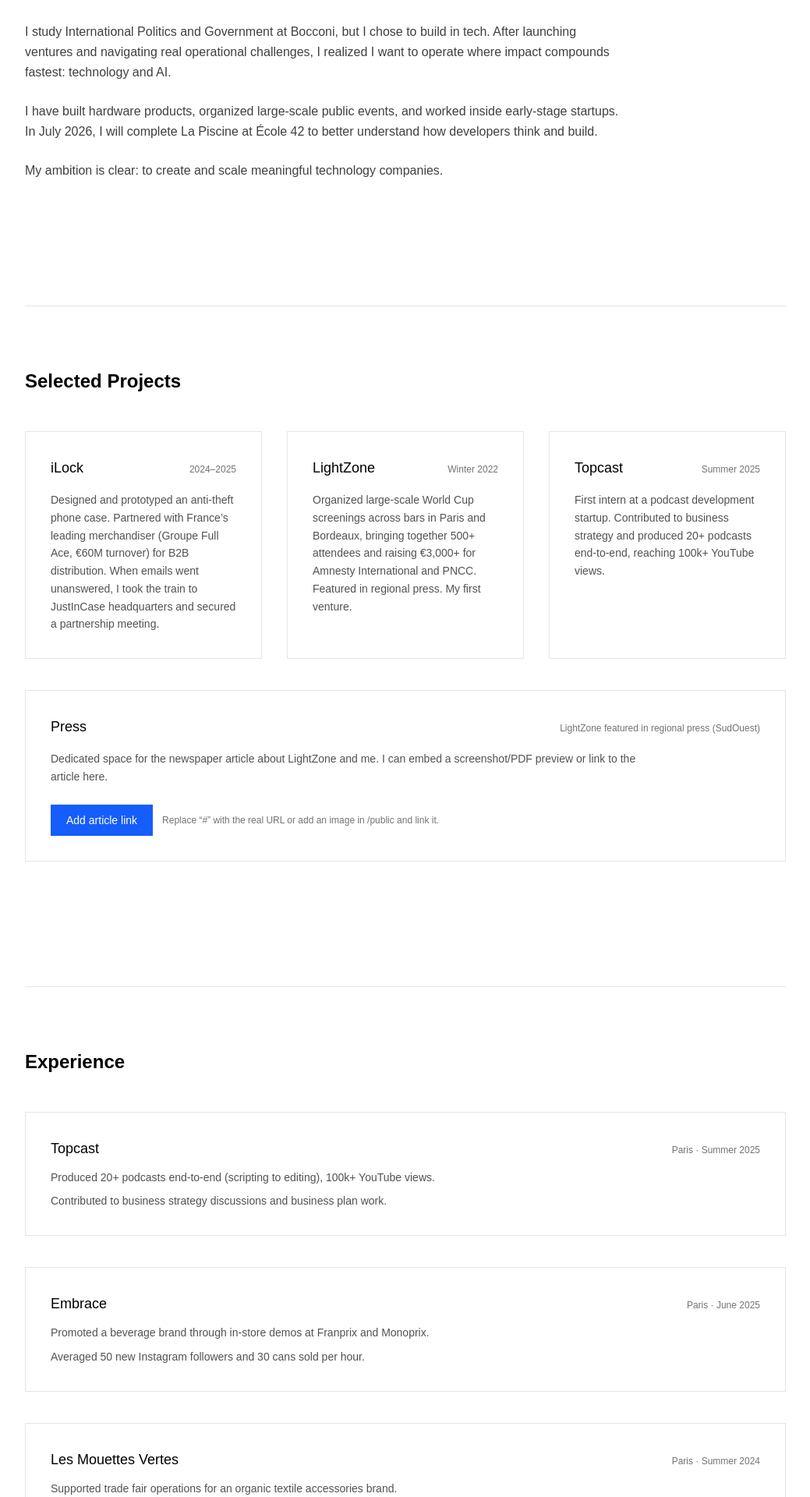
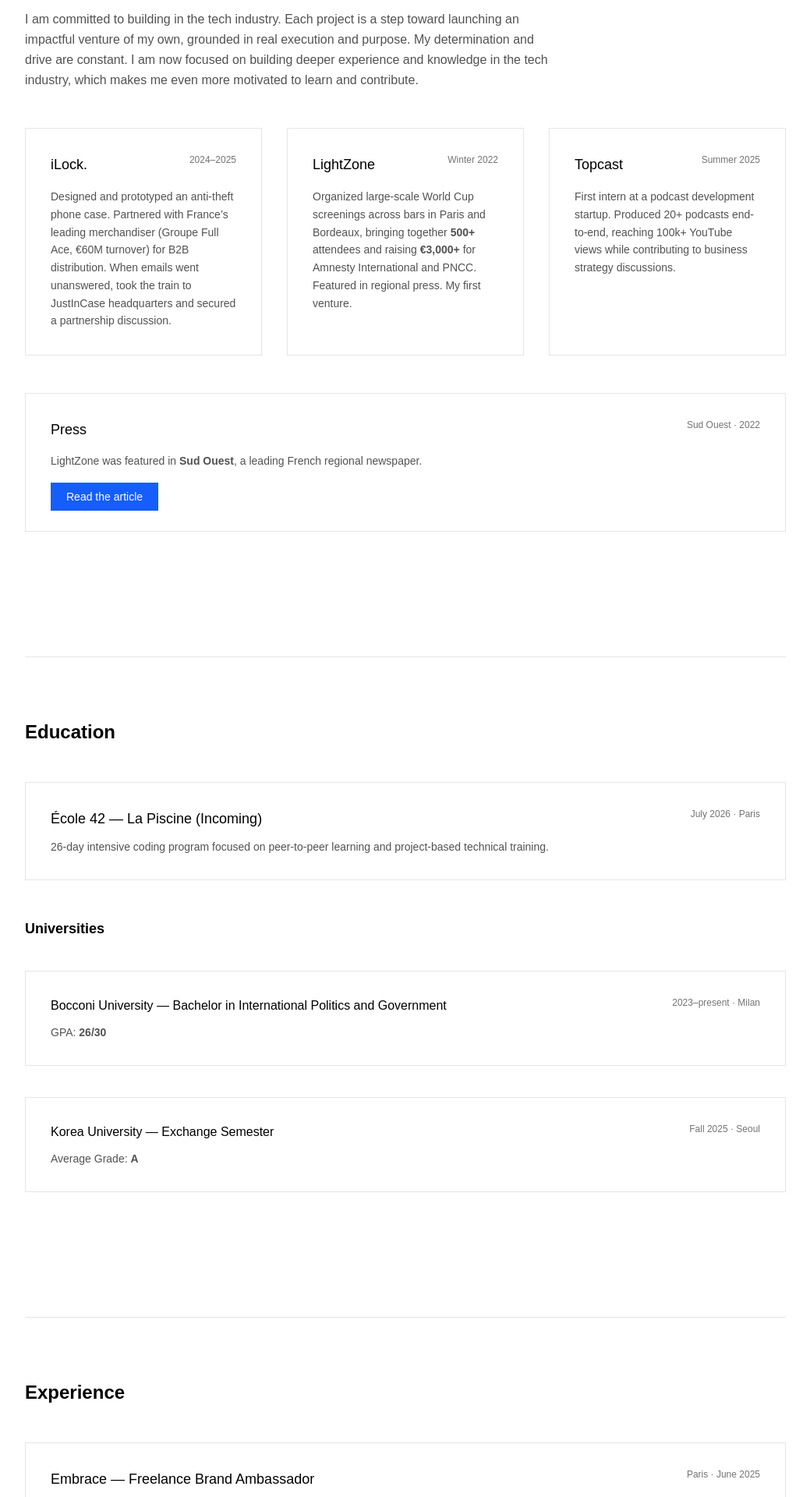
Before and after one commit to maximeromatet/maxime-site, a Next.js app: page / in a window 1280 px wide. Shown: the part 820-2740 px from the top of the page at 78% size, without its empty margins (120-1159 px from the left). Built offline with nearby package versions, Linux system fonts and the light colour scheme.

Commit message:
enable smooth scroll and top anchor

```diff
--- a/app/page.tsx
+++ b/app/page.tsx
@@ -4,6 +4,7 @@
   return (
     <main className="min-h-screen bg-white text-black">
       <div className="max-w-5xl mx-auto px-6 py-32">
+
         {/* HERO */}
         <section className="mb-40">
           <h1 className="text-6xl md:text-7xl font-semibold tracking-tight leading-tight mb-8">
@@ -32,97 +33,112 @@
           </div>
         </section>
 
-        {/* ABOUT */}
+        {/* SELECTED PROJECTS */}
         <section className="mb-40 border-t border-neutral-200 pt-20">
-          <h2 className="text-2xl font-semibold mb-10">About</h2>
+          <h2 className="text-2xl font-semibold mb-6">Entrepreneurship</h2>
 
-          <div className="max-w-3xl space-y-6 text-neutral-700 leading-relaxed">
-            <p>
-              I study International Politics and Government at Bocconi, but I chose
-              to build in tech. After launching ventures and navigating real operational
-              challenges, I realized I want to operate where impact compounds fastest:
-              technology and AI.
-            </p>
-
-            <p>
-              I have built hardware products, organized large-scale public events,
-              and worked inside early-stage startups. In July 2026, I will complete
-              La Piscine at École 42 to better understand how developers think and build.
-            </p>
-
-            <p>
-              My ambition is clear: to create and scale meaningful technology companies.
-            </p>
-          </div>
-        </section>
-
-        {/* HIGHLIGHTS */}
-        <section className="mb-40 border-t border-neutral-200 pt-20">
-          <h2 className="text-2xl font-semibold mb-12">Selected Projects</h2>
+          <p className="text-neutral-600 max-w-2xl mb-12 leading-relaxed">
+            I am committed to building in the tech industry. Each project is a step toward launching an impactful venture of my own, grounded in real execution and purpose. My determination and drive are constant. I am now focused on building deeper experience and knowledge in the tech industry, which makes me even more motivated to learn and contribute.
+          </p>
 
           <div className="grid gap-8 md:grid-cols-3">
+
             <div className="border border-neutral-200 p-8 hover:border-blue-600 transition">
-              <div className="flex items-baseline justify-between gap-4 mb-4">
-                <h3 className="text-lg font-medium">iLock</h3>
+              <div className="flex justify-between mb-4">
+                <h3 className="text-lg font-medium">iLock.</h3>
                 <span className="text-xs text-neutral-500">2024–2025</span>
               </div>
               <p className="text-sm text-neutral-600 leading-relaxed">
-                Designed and prototyped an anti-theft phone case. Partnered with France’s
-                leading merchandiser (Groupe Full Ace, €60M turnover) for B2B distribution.
-                When emails went unanswered, I took the train to JustInCase headquarters
-                and secured a partnership meeting.
+                Designed and prototyped an anti-theft phone case. Partnered with France’s leading merchandiser (Groupe Full Ace, €60M turnover) for B2B distribution. When emails went unanswered, took the train to JustInCase headquarters and secured a partnership discussion.
               </p>
             </div>
 
             <div className="border border-neutral-200 p-8 hover:border-blue-600 transition">
-              <div className="flex items-baseline justify-between gap-4 mb-4">
+              <div className="flex justify-between mb-4">
                 <h3 className="text-lg font-medium">LightZone</h3>
                 <span className="text-xs text-neutral-500">Winter 2022</span>
               </div>
               <p className="text-sm text-neutral-600 leading-relaxed">
-                Organized large-scale World Cup screenings across bars in Paris and Bordeaux,
-                bringing together 500+ attendees and raising €3,000+ for Amnesty International
-                and PNCC. Featured in regional press. My first venture.
+                Organized large-scale World Cup screenings across bars in Paris and Bordeaux, bringing together <span className="font-semibold">500+</span> attendees and raising <span className="font-semibold">€3,000+</span> for Amnesty International and PNCC. Featured in regional press. My first venture.
               </p>
             </div>
 
             <div className="border border-neutral-200 p-8 hover:border-blue-600 transition">
-              <div className="flex items-baseline justify-between gap-4 mb-4">
+              <div className="flex justify-between mb-4">
                 <h3 className="text-lg font-medium">Topcast</h3>
                 <span className="text-xs text-neutral-500">Summer 2025</span>
               </div>
               <p className="text-sm text-neutral-600 leading-relaxed">
-                First intern at a podcast development startup. Contributed to business strategy
-                and produced 20+ podcasts end-to-end, reaching 100k+ YouTube views.
+                First intern at a podcast development startup. Produced 20+ podcasts end-to-end, reaching 100k+ YouTube views while contributing to business strategy discussions.
               </p>
             </div>
+
           </div>
 
           {/* PRESS */}
-          <div className="mt-10 border border-neutral-200 p-8">
-            <div className="flex flex-wrap items-baseline justify-between gap-6 mb-4">
+          <div className="mt-12 border border-neutral-200 p-8 hover:border-blue-600 transition">
+            <div className="flex justify-between mb-4">
               <h3 className="text-lg font-medium">Press</h3>
-              <span className="text-xs text-neutral-500">
-                LightZone featured in regional press (SudOuest)
-              </span>
+              <span className="text-xs text-neutral-500">Sud Ouest · 2022</span>
             </div>
 
-            <p className="text-sm text-neutral-600 leading-relaxed max-w-3xl">
-              Dedicated space for the newspaper article about LightZone and me. I can embed a
-              screenshot/PDF preview or link to the article here.
+            <p className="text-sm text-neutral-600 mb-6">
+              LightZone was featured in <span className="font-semibold">Sud Ouest</span>, a leading French regional newspaper.
             </p>
 
-            <div className="mt-6 flex flex-wrap gap-3">
-              <a
-                href="#"
-                className="bg-blue-600 text-white px-5 py-2.5 text-sm font-medium hover:bg-blue-700 transition"
-              >
-                Add article link
-              </a>
-              <span className="text-xs text-neutral-500 self-center">
-                Replace “#” with the real URL or add an image in /public and link it.
-              </span>
+            <a
+              href="https://www.sudouest.fr/gironde/bordeaux/coupe-du-monde-2022-a-bordeaux-un-lyceen-organise-une-collecte-de-fonds-pendant-les-matches-des-bleus-13138961.php"
+              target="_blank"
+              rel="noopener noreferrer"
+              className="bg-blue-600 text-white px-5 py-2.5 text-sm font-medium hover:bg-blue-700 transition"
+            >
+              Read the article
+            </a>
+          </div>
+        </section>
+
+        {/* EDUCATION */}
+        <section className="mb-40 border-t border-neutral-200 pt-20">
+          <h2 className="text-2xl font-semibold mb-12">Education</h2>
+
+          <div className="space-y-10">
+
+            <div className="border border-neutral-200 p-8 hover:border-blue-600 transition">
+              <div className="flex justify-between mb-3">
+                <h3 className="text-lg font-medium">École 42 — La Piscine (Incoming)</h3>
+                <span className="text-xs text-neutral-500">July 2026 · Paris</span>
+              </div>
+              <p className="text-sm text-neutral-600">
+                26-day intensive coding program focused on peer-to-peer learning and project-based technical training.
+              </p>
             </div>
+
+            <h3 className="text-lg font-semibold mt-12">Universities</h3>
+
+            <div className="border border-neutral-200 p-8 hover:border-blue-600 transition">
+              <div className="flex justify-between mb-3">
+                <h4 className="text-base font-medium">
+                  Bocconi University — Bachelor in International Politics and Government
+                </h4>
+                <span className="text-xs text-neutral-500">2023–present · Milan</span>
+              </div>
+              <p className="text-sm text-neutral-600">
+                GPA: <span className="font-semibold">26/30</span>
+              </p>
+            </div>
+
+            <div className="border border-neutral-200 p-8 hover:border-blue-600 transition">
+              <div className="flex justify-between mb-3">
+                <h4 className="text-base font-medium">
+                  Korea University — Exchange Semester
+                </h4>
+                <span className="text-xs text-neutral-500">Fall 2025 · Seoul</span>
+              </div>
+              <p className="text-sm text-neutral-600">
+                Average Grade: <span className="font-semibold">A</span>
+              </p>
+            </div>
+
           </div>
         </section>
 
@@ -130,169 +146,120 @@
         <section className="mb-40 border-t border-neutral-200 pt-20">
           <h2 className="text-2xl font-semibold mb-12">Experience</h2>
 
-          <div className="space-y-10">
-            <div className="border border-neutral-200 p-8">
-              <div className="flex flex-wrap items-baseline justify-between gap-6 mb-3">
-                <h3 className="text-lg font-medium">Topcast</h3>
-                <span className="text-xs text-neutral-500">Paris · Summer 2025</span>
-              </div>
-              <ul className="text-sm text-neutral-600 leading-relaxed space-y-2">
-                <li>Produced 20+ podcasts end-to-end (scripting to editing), 100k+ YouTube views.</li>
-                <li>Contributed to business strategy discussions and business plan work.</li>
-              </ul>
-            </div>
+          <div className="space-y-8">
 
             <div className="border border-neutral-200 p-8">
-              <div className="flex flex-wrap items-baseline justify-between gap-6 mb-3">
-                <h3 className="text-lg font-medium">Embrace</h3>
+              <div className="flex justify-between mb-3">
+                <h3 className="text-lg font-medium">Embrace — Freelance Brand Ambassador</h3>
                 <span className="text-xs text-neutral-500">Paris · June 2025</span>
               </div>
-              <ul className="text-sm text-neutral-600 leading-relaxed space-y-2">
-                <li>Promoted a beverage brand through in-store demos at Franprix and Monoprix.</li>
+              <ul className="text-sm text-neutral-600 space-y-2">
+                <li>Promoted beverage brand through in-store demonstrations at Franprix and Monoprix.</li>
                 <li>Averaged 50 new Instagram followers and 30 cans sold per hour.</li>
               </ul>
             </div>
 
             <div className="border border-neutral-200 p-8">
-              <div className="flex flex-wrap items-baseline justify-between gap-6 mb-3">
-                <h3 className="text-lg font-medium">Les Mouettes Vertes</h3>
+              <div className="flex justify-between mb-3">
+                <h3 className="text-lg font-medium">Les Mouettes Vertes — Intern</h3>
                 <span className="text-xs text-neutral-500">Paris · Summer 2024</span>
               </div>
-              <ul className="text-sm text-neutral-600 leading-relaxed space-y-2">
-                <li>Supported trade fair operations for an organic textile accessories brand.</li>
-                <li>Contributed to a website rebuild, driving hundreds of new daily visitors post-launch.</li>
+              <ul className="text-sm text-neutral-600 space-y-2">
+                <li>Participated in trade fair operations for organic textile accessories brand.</li>
+                <li>Contributed to website rebuild, driving hundreds of new daily visitors post-launch.</li>
               </ul>
             </div>
 
             <div className="border border-neutral-200 p-8">
-              <div className="flex flex-wrap items-baseline justify-between gap-6 mb-3">
-                <h3 className="text-lg font-medium">Ragazzi da Peppone</h3>
+              <div className="flex justify-between mb-3">
+                <h3 className="text-lg font-medium">Ragazzi da Peppone — Team Member</h3>
                 <span className="text-xs text-neutral-500">Bordeaux · Summer 2023</span>
               </div>
-              <ul className="text-sm text-neutral-600 leading-relaxed space-y-2">
+              <ul className="text-sm text-neutral-600 space-y-2">
                 <li>Supported kitchen operations in a fast-paced Italian restaurant.</li>
-                <li>Managed 8 tables per service, exceeding the manager’s target of 5.</li>
+                <li>Managed 8 tables per service, exceeding manager's target of 5.</li>
               </ul>
             </div>
+
           </div>
         </section>
 
-        {/* EDUCATION + ACTIVITIES + SKILLS */}
-        <section className="border-t border-neutral-200 pt-20">
-          <div className="grid gap-10 md:grid-cols-3">
-            {/* EDUCATION */}
-            <div>
-              <h2 className="text-2xl font-semibold mb-8">Education</h2>
-              <div className="space-y-6 text-sm text-neutral-700">
-                <div className="border border-neutral-200 p-6">
-                  <div className="font-medium">Bocconi University</div>
-                  <div className="text-neutral-600">
-                    Bachelor in International Politics and Government · 2023–present
-                  </div>
-                  <div className="text-neutral-600">GPA: 26/30</div>
-                </div>
+        {/* ACTIVITIES */}
+        <section className="mb-40 border-t border-neutral-200 pt-20">
+          <h2 className="text-2xl font-semibold mb-12">Activities</h2>
 
-                <div className="border border-neutral-200 p-6">
-                  <div className="font-medium">Korea University</div>
-                  <div className="text-neutral-600">Exchange Semester · Fall 2025</div>
-                  <div className="text-neutral-600">Avg. Grade: A</div>
-                </div>
+          <div className="space-y-8 text-sm text-neutral-700">
 
-                <div className="border border-neutral-200 p-6">
-                  <div className="font-medium">École 42</div>
-                  <div className="text-neutral-600">
-                    La Piscine (26-day intensive) · July 2026
-                  </div>
-                </div>
+            <div className="border border-neutral-200 p-8">
+              <div className="font-semibold text-neutral-900 mb-2">
+                La Maraude du Cœur & Pane Quotidiano
               </div>
+              Volunteer · 2020–present
             </div>
 
-            {/* ACTIVITIES */}
-            <div>
-              <h2 className="text-2xl font-semibold mb-8">Activities</h2>
-              <div className="space-y-6 text-sm text-neutral-700">
-                <div className="border border-neutral-200 p-6">
-                  <div className="font-medium">La Maraude du Cœur & Pane Quotidiano</div>
-                  <div className="text-neutral-600">Volunteer · 2020–present</div>
-                  <div className="text-neutral-600">
-                    Weekly food and essentials distribution to low-income communities.
-                  </div>
-                </div>
-
-                <div className="border border-neutral-200 p-6">
-                  <div className="font-medium">Entrepreneurship Club (Bocconi)</div>
-                  <div className="text-neutral-600">Events team · 2023–present</div>
-                  <div className="text-neutral-600">
-                    Organized events and webinars, secured guest speakers each semester.
-                  </div>
-                </div>
-
-                <div className="border border-neutral-200 p-6">
-                  <div className="font-medium">Bocconi French Society & SpiMilano</div>
-                  <div className="text-neutral-600">Corporate team · 2023–present</div>
-                  <div className="text-neutral-600">
-                    Partnerships and sponsor relations.
-                  </div>
-                </div>
+            <div className="border border-neutral-200 p-8">
+              <div className="font-semibold text-neutral-900 mb-2">
+                Entrepreneurship Club (Bocconi)
               </div>
+              Events team · 2023–present
             </div>
 
-            {/* SKILLS */}
+            <div className="border border-neutral-200 p-8">
+              <div className="font-semibold text-neutral-900 mb-2">
+                Bocconi French Society & SpiMilano
+              </div>
+              Corporate team · 2023–present
+            </div>
+
+          </div>
+        </section>
+
+        {/* SKILLS */}
+        <section className="border-t border-neutral-200 pt-20">
+          <h2 className="text-2xl font-semibold mb-12">Skills</h2>
+
+          <div className="border border-neutral-200 p-8 text-sm text-neutral-700 space-y-6">
+
             <div>
-              <h2 className="text-2xl font-semibold mb-8">Skills</h2>
-              <div className="border border-neutral-200 p-6 text-sm text-neutral-700 space-y-4">
-                <div>
-                  <div className="font-medium mb-2">Languages</div>
-                  <div className="text-neutral-600">
-                    French (native), English (fluent), Italian (conversational)
-                  </div>
-                </div>
+              <div className="font-semibold text-neutral-900 mb-2">Languages</div>
+              French (native), English (fluent), Italian (conversational)
+            </div>
 
-                <div>
-                  <div className="font-medium mb-2">Tools</div>
-                  <div className="text-neutral-600">
-                    Microsoft 365, Descript (video editing), n8n (automation workflows)
-                  </div>
-                </div>
+            <div>
+              <div className="font-semibold text-neutral-900 mb-2">Tools</div>
+              Microsoft 365, Descript (video editing), n8n (automation workflows)
+            </div>
 
-                <div>
-                  <div className="font-medium mb-2">Interests</div>
-                  <div className="text-neutral-600">
-                    Tennis, running (sub 3h45 marathon goal), DJ (weekly in Milan clubs)
-                  </div>
-                </div>
+            <div>
+              <div className="font-semibold text-neutral-900 mb-2">Interests</div>
+              Tennis, running (sub-3h45 marathon goal), DJ (weekly in Milan clubs)
+            </div>
 
-                <div className="pt-2">
-                  <Link
-                    href="/contact"
-                    className="inline-block bg-blue-600 text-white px-5 py-2.5 text-sm font-medium hover:bg-blue-700 transition"
-                  >
-                    Reach me on WhatsApp
-                  </Link>
-                </div>
-              </div>
+          </div>
+
+          {/* FINAL CTA */}
+          <div className="mt-20 border-t border-neutral-200 pt-12">
+            <p className="text-lg text-neutral-800 leading-relaxed max-w-3xl">
+              If my profile resonates, I would be glad to connect and discuss how I can contribute.
+            </p>
+
+            <div className="mt-6 text-sm text-neutral-600">
+              <a className="underline" href="mailto:maximeromatet@gmail.com">
+                maximeromatet@gmail.com
+              </a>{" "}
+              ·{" "}
+              <a className="underline" href="https://wa.me/33769187016">
+                +33 7 69 18 70 16 (WhatsApp)
+              </a>{" "}
+              ·{" "}
+              <a className="underline" href="https://linkedin.com/in/maximeromatet">
+                LinkedIn
+              </a>
             </div>
           </div>
 
-          {/* FOOTER */}
-          <footer className="mt-20 border-t border-neutral-200 pt-10 text-sm text-neutral-500">
-            <div className="flex flex-wrap items-center justify-between gap-4">
-              <div>
-                <div className="text-neutral-700 font-medium">Maxime Romatet</div>
-                <div>maximeromatet@gmail.com</div>
-              </div>
+        </section>
 
-              <div className="flex gap-6">
-                <a className="underline" href="https://linkedin.com/in/maximeromatet">
-                  LinkedIn
-                </a>
-                <a className="underline" href="https://wa.me/33769187016">
-                  WhatsApp
-                </a>
-              </div>
-            </div>
-          </footer>
-        </section>
       </div>
     </main>
   );
--- a/app/projects/page.tsx
+++ /dev/null
@@ -1,23 +0,0 @@
-export default function ProjectsPage() {
-    return (
-      <main className="min-h-screen bg-white text-black">
-        <div className="max-w-5xl mx-auto px-6 py-32">
-          <h1 className="text-4xl md:text-5xl font-semibold tracking-tight mb-12">
-            Projects
-          </h1>
-
-          <p className="text-lg text-neutral-700 max-w-2xl leading-relaxed mb-10">
-            If you made it here, you probably want to know more.
-            I would be glad to speak ;)
-          </p>
-
-          <a
-            href="https://wa.me/33769187016"
-            className="border border-black px-6 py-3 text-sm hover:bg-black hover:text-white transition"
-          >
-            Chat on WhatsApp
-          </a>
-        </div>
-      </main>
-    );
-  }
```
Also changed, not shown: app/contact/page.tsx (deleted, +0 -38 lines), app/layout.tsx (+3 -9 lines).
